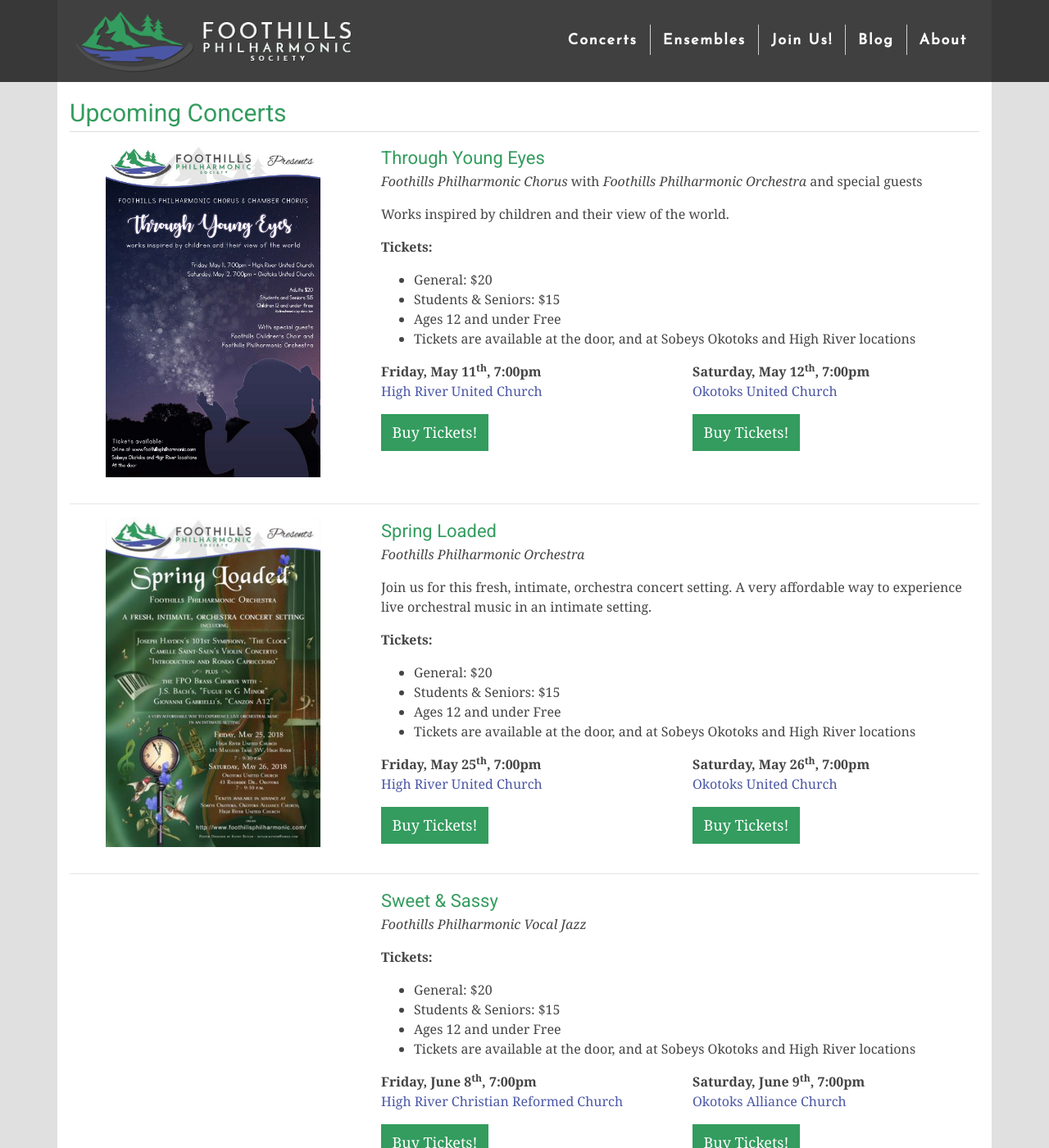
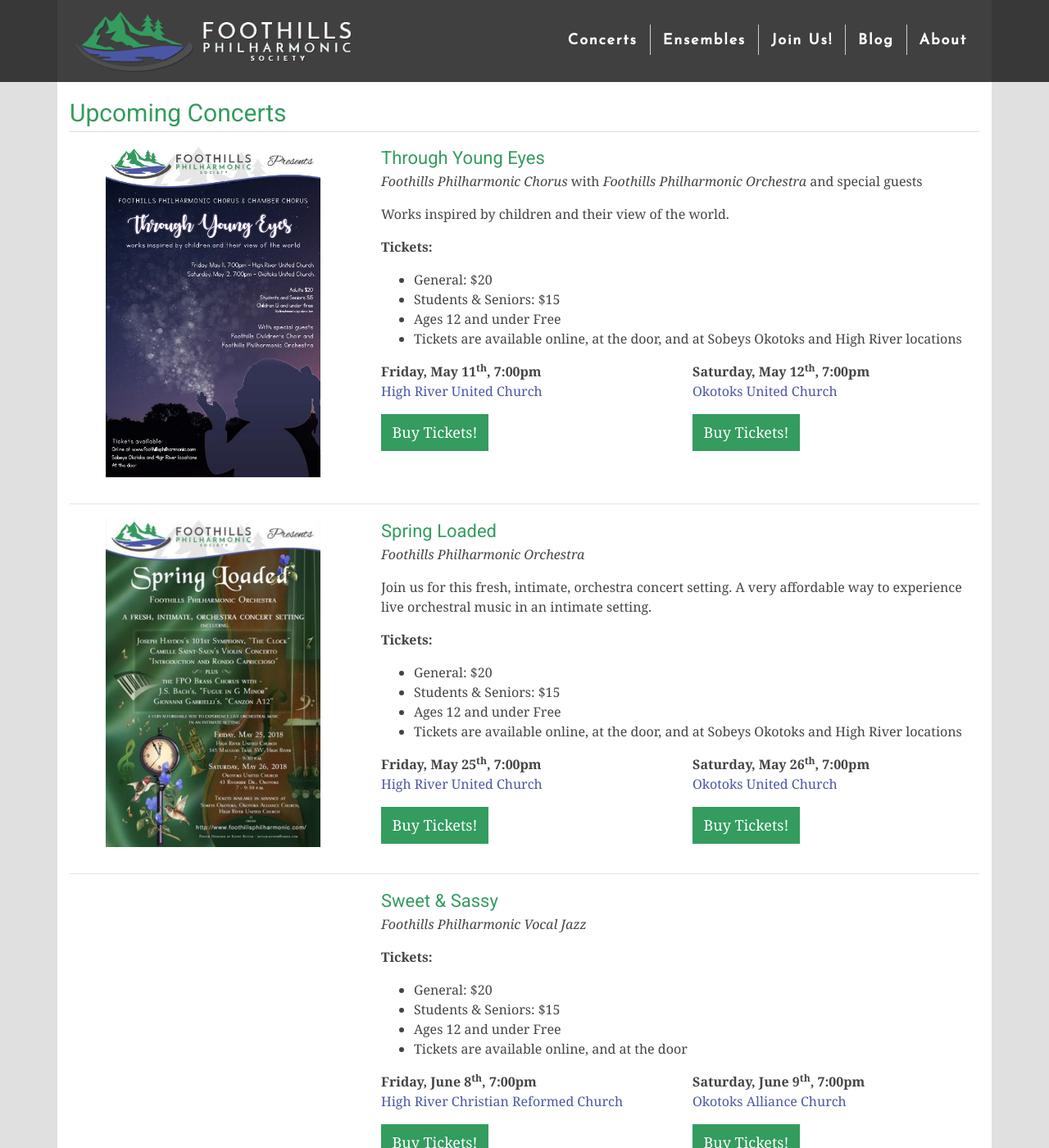
Before and after one commit to percyhanna/fps, a Jekyll site: the page built from concerts.html, in a window 1280 px wide and 1400 px high. Shown: the whole window at 82% size. Built offline with Jekyll 4.4.1, drawn with Linux system fonts in a browser that asks for light colours; nearby versions of some CDN libraries; Markdown is read by kramdown in place of the engine named in the settings.

Commit message:
Update concerts.html

```diff
--- a/concerts.html
+++ b/concerts.html
@@ -24,7 +24,7 @@
                 <li>General: $20</li>
                 <li>Students &amp; Seniors: $15</li>
                 <li>Ages 12 and under Free</li>
-                <li>Tickets are available at the door, and at Sobeys Okotoks and High River locations</li>
+                <li>Tickets are available online, at the door, and at Sobeys Okotoks and High River locations</li>
               </ul>
             </p>
 
@@ -75,7 +75,7 @@
                 <li>General: $20</li>
                 <li>Students &amp; Seniors: $15</li>
                 <li>Ages 12 and under Free</li>
-                <li>Tickets are available at the door, and at Sobeys Okotoks and High River locations</li>
+                <li>Tickets are available online, at the door, and at Sobeys Okotoks and High River locations</li>
               </ul>
             </p>
 
@@ -124,7 +124,7 @@
                 <li>General: $20</li>
                 <li>Students &amp; Seniors: $15</li>
                 <li>Ages 12 and under Free</li>
-                <li>Tickets are available at the door, and at Sobeys Okotoks and High River locations</li>
+                <li>Tickets are available online, and at the door</li>
               </ul>
             </p>
 
```
